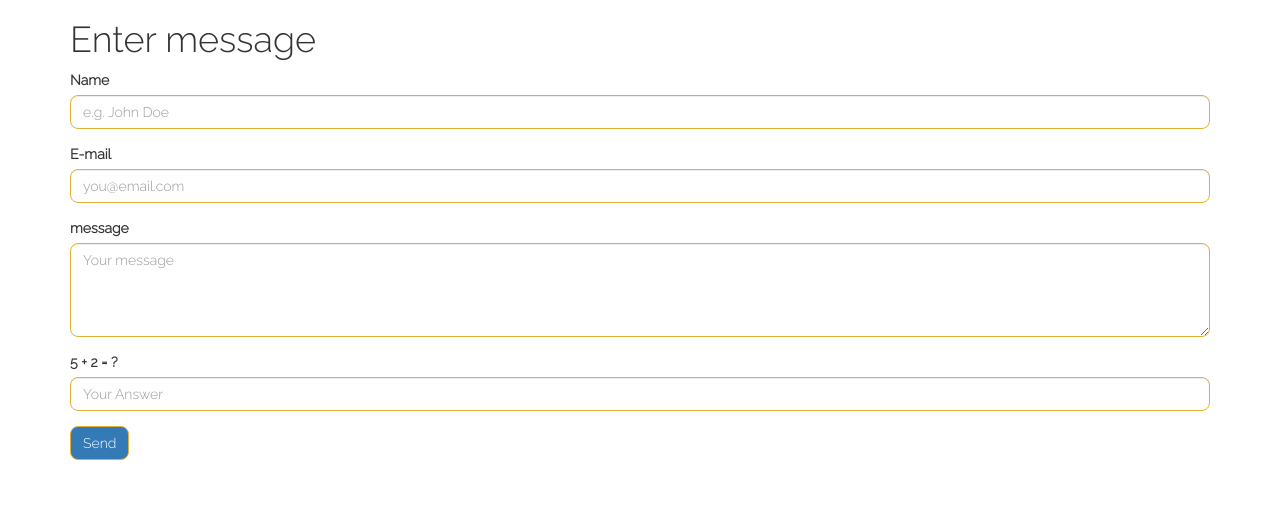
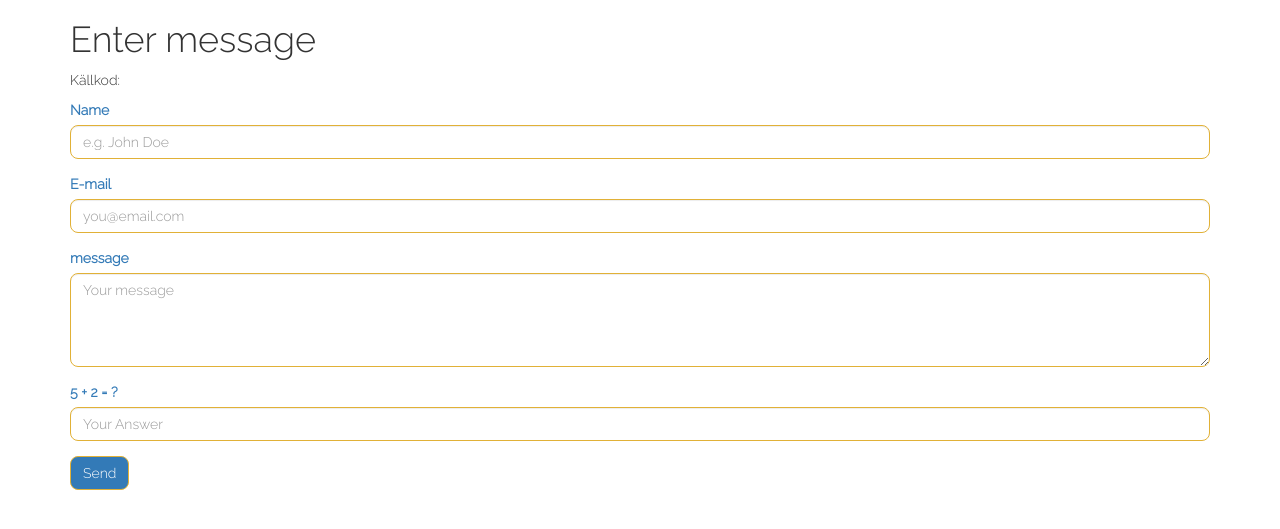
Before and after one commit to roberthoog/validated-contact-form, a PHP site: page / in a window 1280 px wide. Shown: the top 529 px of the page. Run offline with PHP 8.4, Linux system fonts and the light colour scheme.

Commit message:
Corrects minor errors

```diff
--- a/index.php
+++ b/index.php
@@ -50,7 +50,7 @@ if ( ! empty( $_POST ) ) {
 <html>
 <head>
     <meta charset="UTF-8">
-    <title ="Validated Contact form"></title>
+    <title="Validated Contact form"></title>
     <!-- Latest compiled and minified CSS -->
     <link rel="stylesheet" href="https://maxcdn.bootstrapcdn.com/bootstrap/3.3.7/css/bootstrap.min.css" integrity="sha384-BVYiiSIFeK1dGmJRAkycuHAHRg32OmUcww7on3RYdg4Va+PmSTsz/K68vbdEjh4u" crossorigin="anonymous">
     <link href="https://fonts.googleapis.com/css?family=Raleway:300" rel="stylesheet">
@@ -59,11 +59,12 @@ if ( ! empty( $_POST ) ) {
 </head>
 
 
-<section class="section id="contact-form">
+<section class="section" id="contact-form">
     <div class="container">
         <div class="row">
             <div class="col-md-12">
                 <h1>Enter message</h1>
+                <p>Källkod: <a href="">
                 <?php if (! empty($errors ) ) : ?>
                 <div class="errors">
                     <p class="bg-danger">
```
